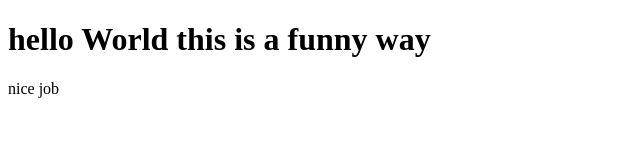
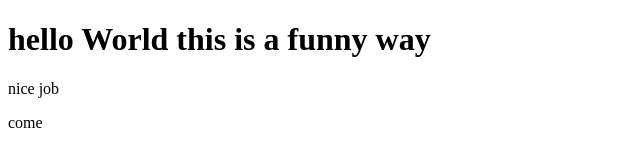
Before and after one commit to osa9j/coursera-test, a plain HTML site: page site/index.html in a window 1280 px wide. Shown: the full height of the page, 0-640 px from the left. Drawn offline with Linux system fonts and the light colour scheme.

Commit message:
new changes

```diff
--- a/site/index.html
+++ b/site/index.html
@@ -7,6 +7,8 @@
 <h1>hello World this is a funny way
 </h1>
 <p>nice job</p>
+<p>come</p>
+</p>
 
 </body>
 </html>
```
